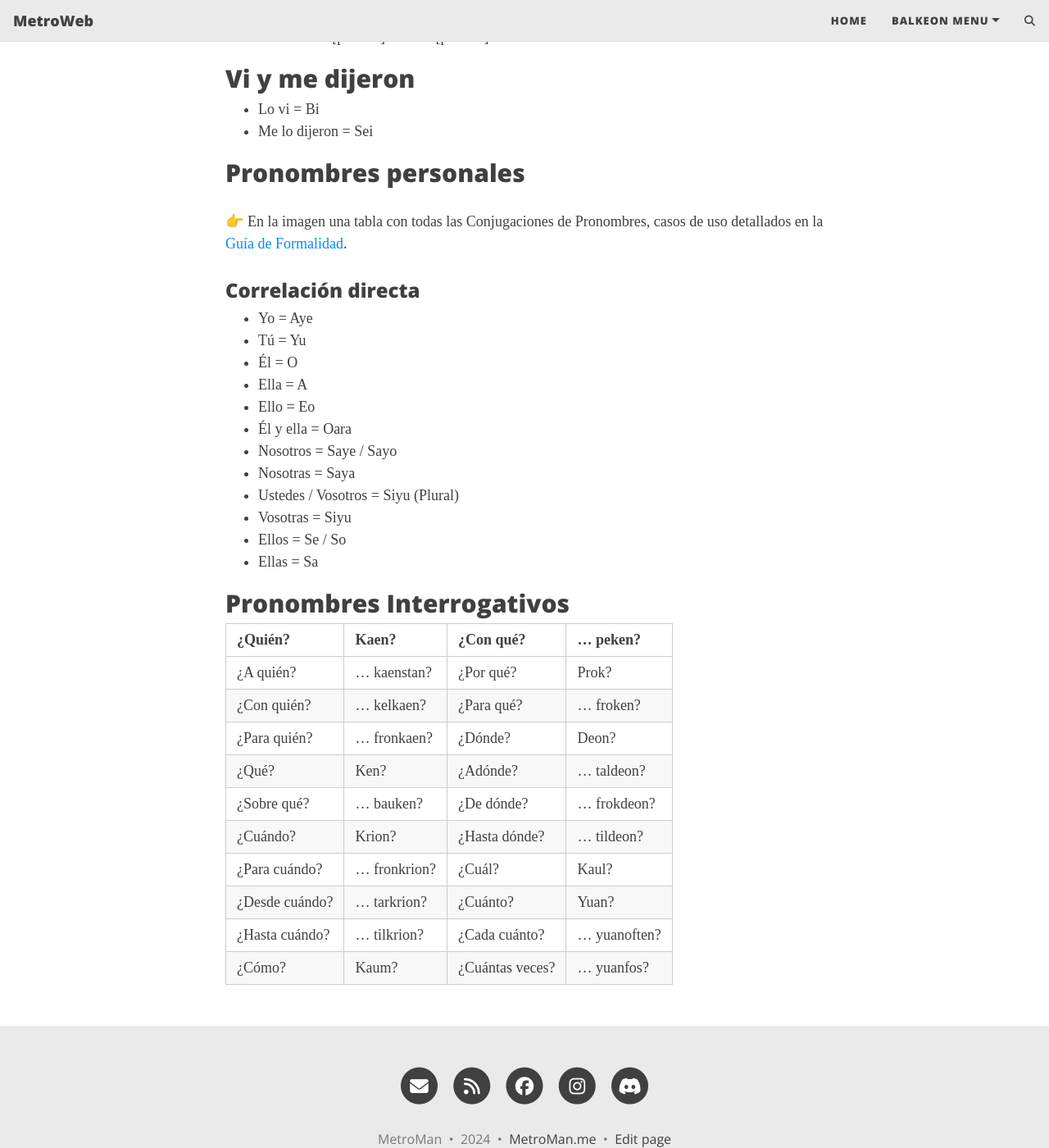
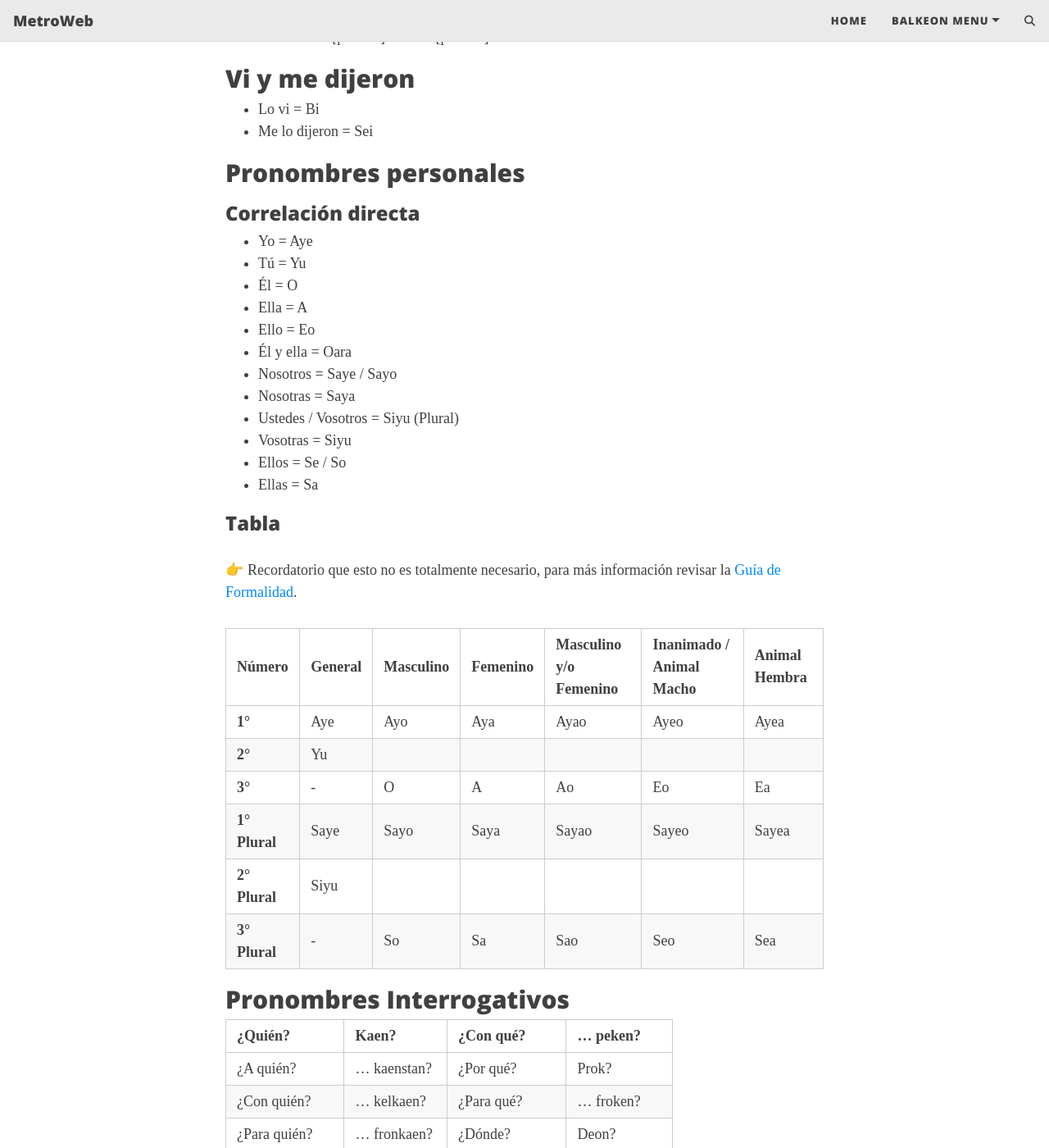
Before and after one commit to MetroManSR/MetroWeb1, a Jekyll site: the page built from balkeon/docs/instructions/sentencepieces.md, in a window 1280 px wide and 1400 px high, scrolled down 453 px. Shown: the whole window at 82% size. Built offline with Jekyll 4.4.1, drawn with Linux system fonts in a browser that asks for light colours; our own code applies the rules of GitHub Pages for plain Markdown files; comment, search, counter and statistics services are not loaded.

Commit message:
Añadida Tabla de Pronombres Personales a sentencepieces.md

```diff
--- a/balkeon/docs/instructions/sentencepieces.md
+++ b/balkeon/docs/instructions/sentencepieces.md
@@ -23,8 +23,6 @@
 
 ## Pronombres personales
 
-👉 En la imagen una tabla con todas las Conjugaciones de Pronombres, casos de uso detallados en la [Guía de Formalidad](https://metroman.me/en/balkeon/docs/instructions/formalityguide).
-
 ### Correlación directa
 
 - Yo = Aye
@@ -40,6 +38,19 @@
 - Ellos = Se / So
 - Ellas = Sa
 
+### Tabla
+
+👉 Recordatorio que esto no es totalmente necesario, para más información revisar la [Guía de Formalidad](https://metroman.me/en/balkeon/docs/instructions/formalityguide).
+
+| **Número**    | **General** | **Masculino** | **Femenino** | **Masculino y/o Femenino** | **Inanimado / Animal Macho** | **Animal Hembra** |
+| ------------- | ----------- | ------------- | ------------ | -------------------------- | ---------------------------- | ----------------- |
+| **1°**        | Aye         | Ayo           | Aya          | Ayao                       | Ayeo                         | Ayea              |
+| **2°**        | Yu          |
+| **3°**        | \-          | O             | A            | Ao                         | Eo                           | Ea                |
+| **1° Plural** | Saye        | Sayo          | Saya         | Sayao                      | Sayeo                        | Sayea             |
+| **2° Plural** | Siyu        |
+| **3° Plural** | \-          | So            | Sa           | Sao                        | Seo                          | Sea               |
+
 ## Pronombres Interrogativos
 
 | ¿Quién?        | Kaen?        | ¿Con qué?       | … peken?     |
```
